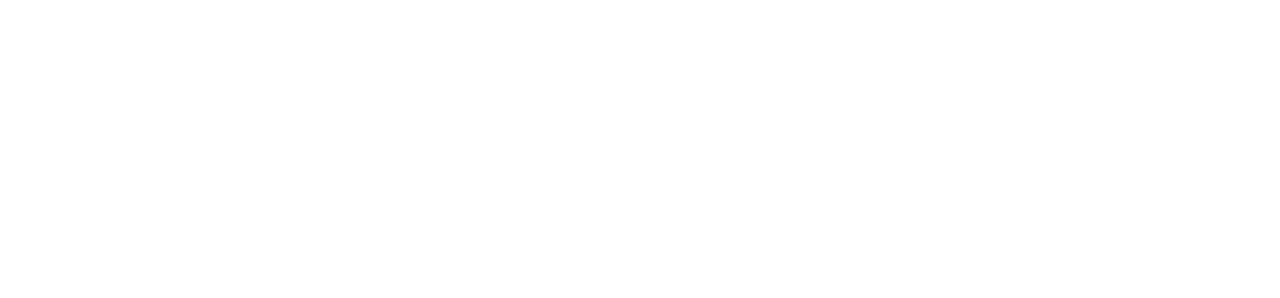
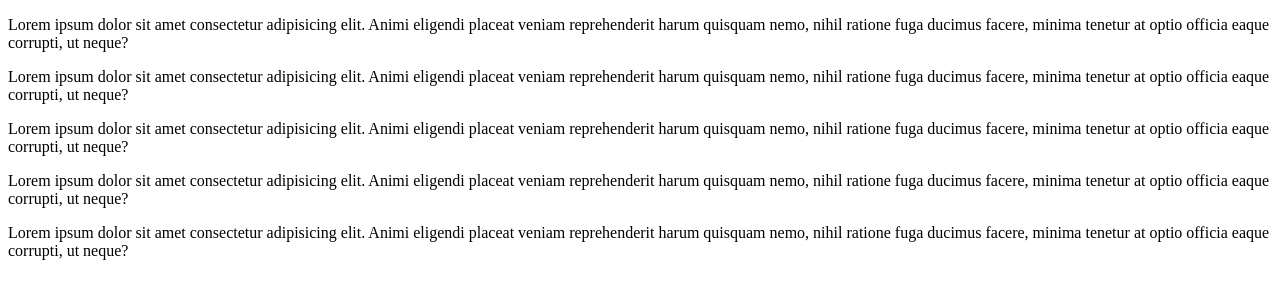
Before and after one commit to rrysbekov/seraph, a plain HTML site: page index.html in a window 1280 px wide. Drawn offline with Linux system fonts and the light colour scheme.

Commit message:
starlink

```diff
--- a/index.html
+++ b/index.html
@@ -5,5 +5,37 @@
     <meta http-equiv="X-UA-Compatible" content="IE=edge">
     <meta name="viewport" content="width=device-width, initial-scale=1.0">
     <title>Document</title>
-    <link rel="stylesheet" href="/style.css">
+</head>
+<body>
+    <p>
+        Lorem ipsum dolor sit amet consectetur adipisicing elit.
+        Animi eligendi placeat veniam reprehenderit harum quisquam nemo,
+        nihil ratione fuga ducimus facere, minima tenetur
+        at optio officia eaque corrupti, ut neque?
+    </p>
+    <p>
+        Lorem ipsum dolor sit amet consectetur adipisicing elit.
+        Animi eligendi placeat veniam reprehenderit harum quisquam nemo,
+        nihil ratione fuga ducimus facere, minima tenetur
+        at optio officia eaque corrupti, ut neque?
+    </p>
+    <p>
+        Lorem ipsum dolor sit amet consectetur adipisicing elit.
+        Animi eligendi placeat veniam reprehenderit harum quisquam nemo,
+        nihil ratione fuga ducimus facere, minima tenetur
+        at optio officia eaque corrupti, ut neque?
+    </p>
+    <p>
+        Lorem ipsum dolor sit amet consectetur adipisicing elit.
+        Animi eligendi placeat veniam reprehenderit harum quisquam nemo,
+        nihil ratione fuga ducimus facere, minima tenetur
+        at optio officia eaque corrupti, ut neque?
+    </p>
+    <p>
+        Lorem ipsum dolor sit amet consectetur adipisicing elit.
+        Animi eligendi placeat veniam reprehenderit harum quisquam nemo,
+        nihil ratione fuga ducimus facere, minima tenetur
+        at optio officia eaque corrupti, ut neque?
+    </p>
+</body>
 </html>
```
